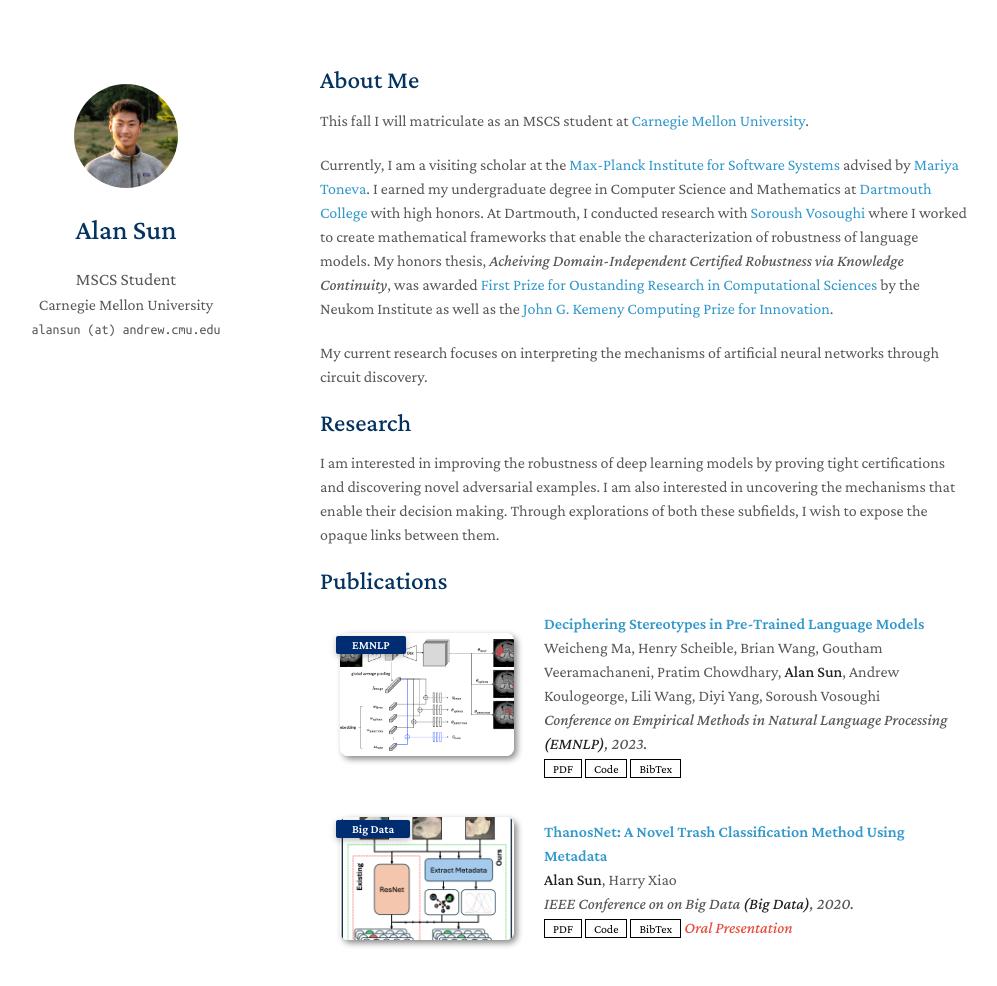
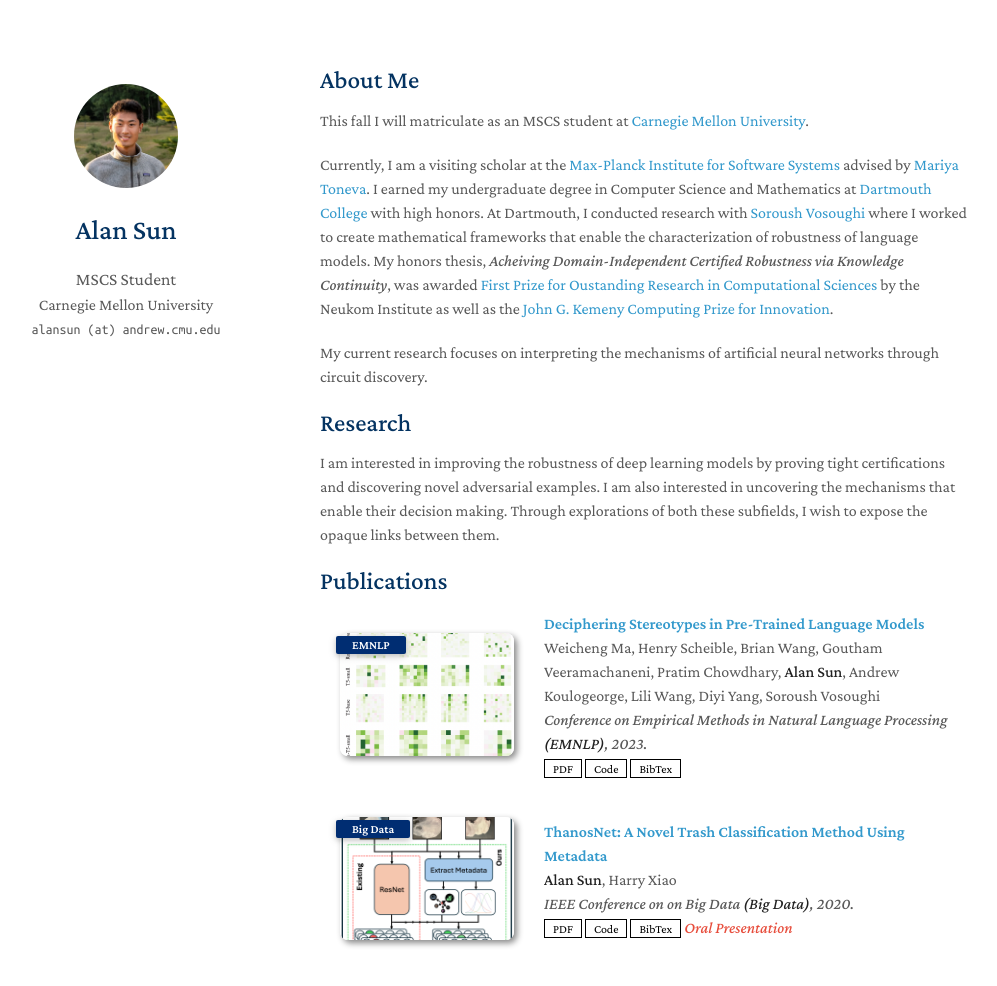
Before and after one commit to ethansun888/ethansun888.github.io, a Jekyll site: the page built from index.md, in a window 1280 px wide and 1074 px high. Shown: the top 986 px of the window, without its empty margins (150-1147 px from the left). Built offline with Jekyll 4.4.1, drawn with Linux system fonts in a browser that asks for light colours; nearby versions of some CDN libraries; a style sheet for code colours, icons or effects is not loaded; our own code applies the rules of GitHub Pages for plain Markdown files.

Commit message:
stereotype teaser image

```diff
--- a/_data/publications.yml
+++ b/_data/publications.yml
@@ -7,7 +7,7 @@ main:
     pdf: https://aclanthology.org/2023.emnlp-main.697.pdf
     code: https://github.com/henryscheible/plmbias/tree/main
     bibtex: https://scholar.googleusercontent.com/scholar.bib?q=info:3igwY-u4ZuMJ:scholar.google.com/&output=citation&scisdr=ClHvMPw5EJ33sMbCUV0:AFWwaeYAAAAAZnXESV12PlJzHw_PnuaBHjf28MA&scisig=AFWwaeYAAAAAZnXESeUpGS-QZddGPT1FyMW8TBQ&scisf=4&ct=citation&cd=-1&hl=en
-    image: ./assets/img/teaser_example_2.png
+    image: ./assets/img/stereotype.png
 
   - title: "ThanosNet: A Novel Trash Classification Method Using Metadata"
     authors: <strong>Alan Sun</strong>, Harry Xiao
```
Also changed, not shown: assets/img/stereotype.png (added), assets/img/teaser_example_2.png (deleted).
